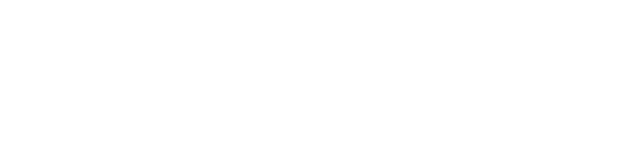
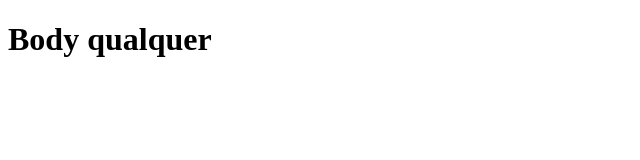
Before and after one commit to stela-oliveira/aula-web, a plain HTML site: page index.html in a window 1280 px wide. Shown: the whole page, without its empty margins (0-640 px from the left). Drawn offline with Linux system fonts and the light colour scheme.

Commit message:
Adicionei um titulo na página

```diff
--- a/index.html
+++ b/index.html
@@ -8,7 +8,7 @@
 </head>
 
 <body>
-
+    <h1>Body qualquer</h1>
 </body>
 
 </html>
```
